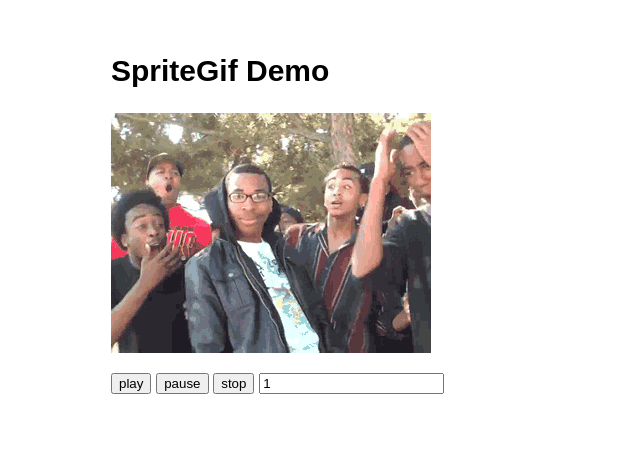
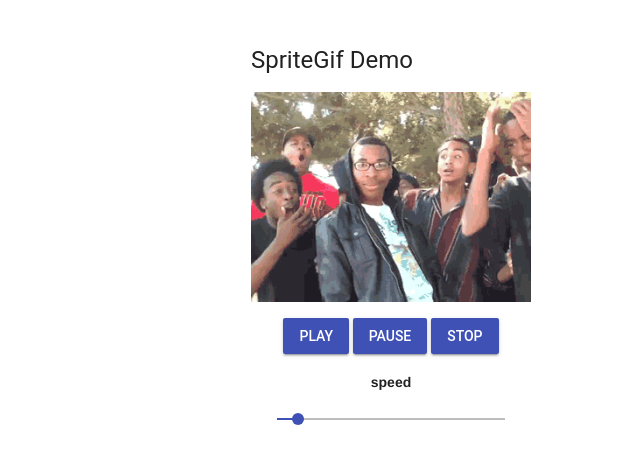
Before and after one commit to dejorrit/sprite-gif, a website built with webpack: page demo/index.html in a window 1280 px wide. Shown: the whole page, without its empty margins (229-869 px from the left). Built offline with nearby package versions, Linux system fonts and the light colour scheme.

Commit message:
Updated demo

```diff
--- a/demo/demo.js
+++ b/demo/demo.js
@@ -13,6 +13,6 @@ let mySprite = new SpriteGif(myGif, {
 playButton.addEventListener('click',  () => mySprite.play());
 pauseButton.addEventListener('click', () => mySprite.pause());
 stopButton.addEventListener('click',  () => mySprite.stop());
-speedInput.addEventListener('change', (event) => {
+speedInput.addEventListener('input', (event) => {
   mySprite.setSpeed(parseFloat(event.target.value));
 });
--- a/demo/index.html
+++ b/demo/index.html
@@ -3,31 +3,27 @@
 <head>
   <title>SpriteGif Demo</title>
   <meta name="viewport" content="width=device-width, initial-scale=1, maximum-scale=1, minimum-scale=1, user-scalable=no">
+  <link rel="stylesheet" href="https://fonts.googleapis.com/icon?family=Material+Icons">
+  <link rel="stylesheet" href="https://code.getmdl.io/1.3.0/material.indigo-pink.min.css">
+  <script defer src="https://code.getmdl.io/1.3.0/material.min.js"></script>
 
   <style>
     .container {
-      max-width: 600px;
+      max-width: 320px;
       padding: 20px;
       margin: 0 auto;
     }
 
-    h1 {
-      font-family: 'arial', sans-serif;
-      font-size: 30px;
-      line-height: 1.5;
+    .my-gif {
+      display: block;
+      width: 280px;
+      height: 210px;
+      background-color: #ddd;
     }
 
-    p {
-      font-family: 'arial', sans-serif;
-      font-size: 17px;
-      line-height: 1.5;
-    }
-
-    .my-gif {
-      display: block;
-      width: 320px;
-      height: 240px;
-      background-color: #ddd;
+    .controls {
+      width: 280px;
+      text-align: center;
     }
   </style>
 </head>
@@ -35,28 +31,37 @@
 <body>
 
 <div class="container">
-  <h1>
+  <h4>
     SpriteGif Demo
-  </h1>
+  </h4>
 
   <p>
     <span class="my-gif js-my-gif"></span>
   </p>
 
+  <div class="controls">
     <p>
-    <button class="js-play">
+      <button class="js-play mdl-button mdl-button--raised mdl-button--colored">
         play
       </button>
 
-    <button class="js-pause">
+      <button class="js-pause mdl-button mdl-button--raised mdl-button--colored">
         pause
       </button>
 
-    <button class="js-stop">
+      <button class="js-stop mdl-button mdl-button--raised mdl-button--colored">
         stop
       </button>
+    </p>
 
-    <input type="number" value="1" class="js-speed"/>
+    <p>
+      <strong>speed</strong>
+    </p>
+
+    <p>
+      <input type="range" min=".1" max="10" step=".1" value="1" class="js-speed mdl-slider mdl-js-slider"/>
+    </p>
+  </div>
 </div>
 
 <script type="module" src="./demo.js"></script>
```
Lines whose indentation alone changed are shown as unchanged.
